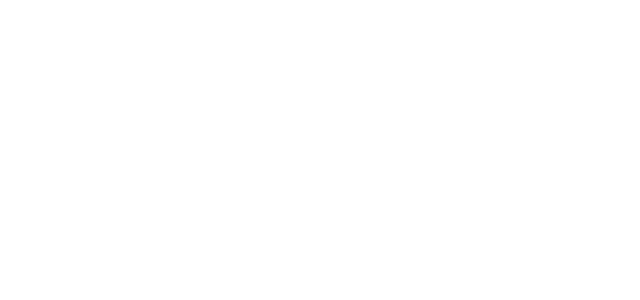
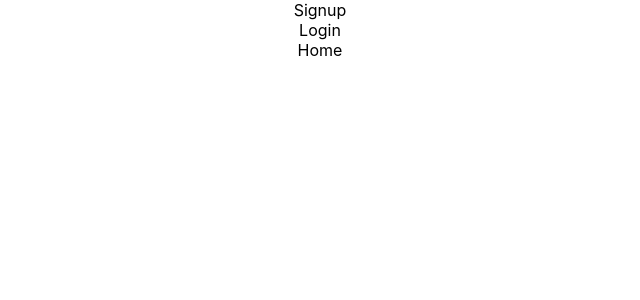
Before and after one commit to JayasuryaGorle/Pluse.BRN, a React (Create React App) app: page / in a window 1280 px wide. Shown: the top 300 px of the page, without its empty margins (320-960 px from the left). Built offline with nearby package versions, Linux system fonts and the light colour scheme.

Commit message:
added the components files

```diff
--- a/src/App.js
+++ b/src/App.js
@@ -1,11 +1,16 @@
 // import logo from './logo.svg';
 import './App.css';
+import Home from './components/Home';
+import Login from './components/Login';
+import Signup from './components/Signup';
 
 
 function App() {
   return (
     <div className="App">
-
+<Signup/>
+<Login/>
+<Home/>
 
     </div>
   );
--- /dev/null
+++ b/src/components/Home.js
@@ -0,0 +1,9 @@
+import React from 'react'
+
+function Home() {
+  return (
+    <div>Home</div>
+  )
+}
+
+export default Home
--- /dev/null
+++ b/src/components/Login.js
@@ -0,0 +1,9 @@
+import React from 'react'
+
+function Login() {
+  return (
+    <div>Login</div>
+  )
+}
+
+export default Login
--- /dev/null
+++ b/src/components/Signup.js
@@ -0,0 +1,9 @@
+import React from 'react'
+
+function Signup() {
+  return (
+    <div>Signup</div>
+  )
+}
+
+export default Signup
```
